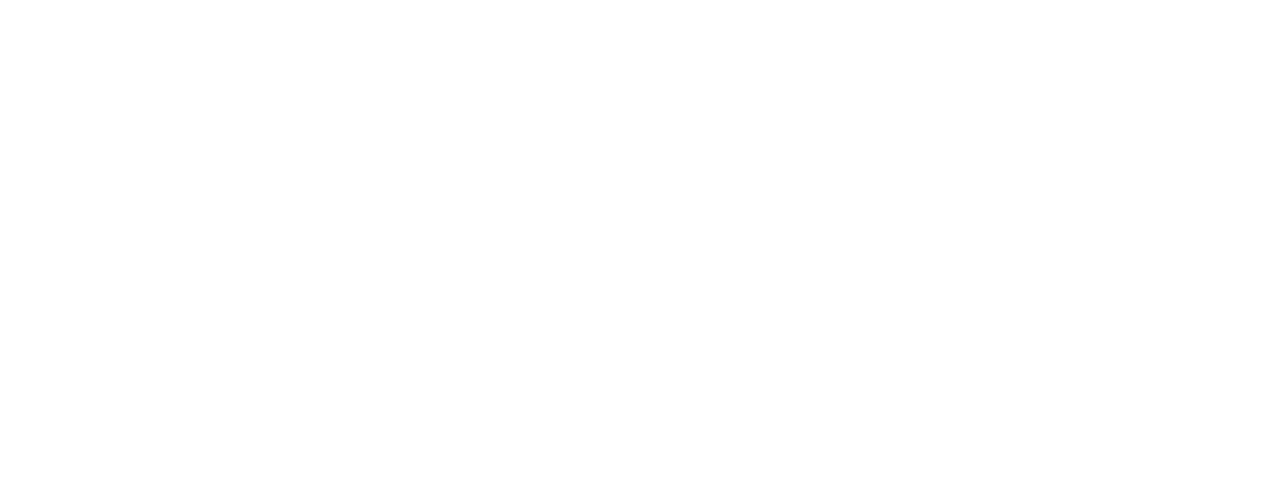
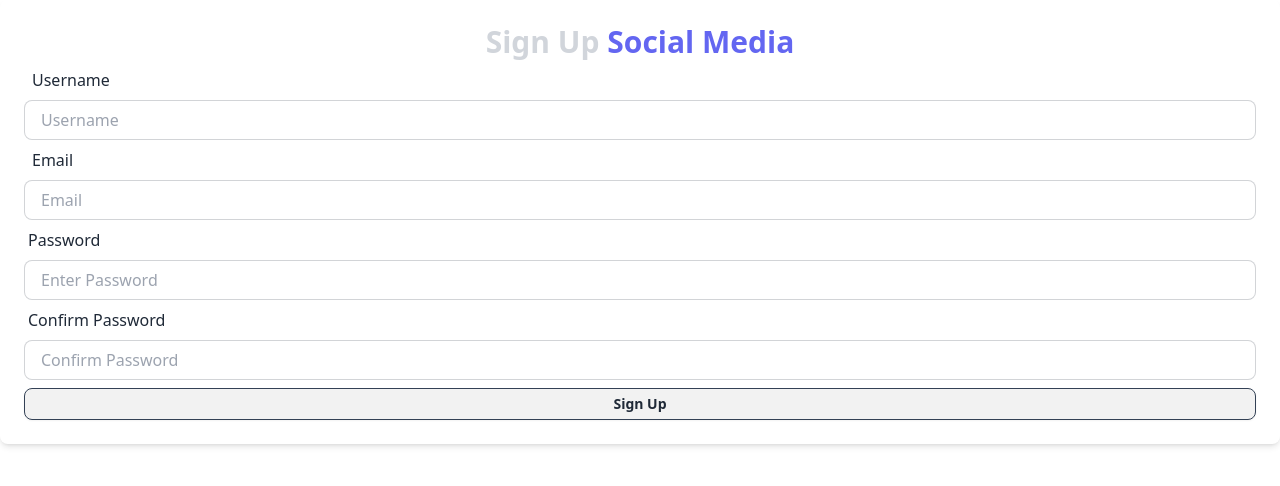
Before and after one commit to IlhamRangga/socialMedia-Project, a React (Vite) app in the folder client/: page / in a window 1280 px wide. Shown: the top 486 px of the page. Built offline with nearby package versions, Linux system fonts and the light colour scheme.

Commit message:
make the broiler plate from register page

```diff
--- a/client/package.json
+++ b/client/package.json
@@ -11,7 +11,8 @@
   },
   "dependencies": {
     "react": "^18.2.0",
-    "react-dom": "^18.2.0"
+    "react-dom": "^18.2.0",
+    "react-router-dom": "^6.22.2"
   },
   "devDependencies": {
     "@types/react": "^18.2.56",
--- a/client/src/App.jsx
+++ b/client/src/App.jsx
@@ -1,9 +1,16 @@
+import { BrowserRouter as Router, Routes, Route} from "react-router-dom"
+import Register from "./pages/Register"
+
 
 function App() {
 
   return (
     <>
-
+    <Router>
+      <Routes>
+        <Route path="/" element={<Register/>}/>
+      </Routes>
+    </Router>
     </>
   )
 }
--- /dev/null
+++ b/client/src/components/RegisterForm.jsx
@@ -0,0 +1,68 @@
+import React from 'react'
+
+const RegisterForm = () => {
+  return (
+    <div className='flex flex-col items-center justify-center min-w-96 mx-auto'>
+			<div className='w-full p-6 rounded-lg shadow-md bg-gray-400 bg-clip-padding backdrop-filter backdrop-blur-lg bg-opacity-0'>
+				<h1 className='text-3xl font-semibold text-center text-gray-300'>
+					Sign Up <span className='text-indigo-500'> Social Media</span>
+				</h1>
+
+				<form>
+					<div>
+						<label className='label p-2'>
+							<span className='text-base label-text'>Username</span>
+						</label>
+						<input
+							type='text'
+							placeholder='Username'
+							className='w-full input input-bordered  h-10'
+						/>
+					</div>
+
+					<div>
+						<label className='label p-2 '>
+							<span className='text-base label-text'>Email</span>
+						</label>
+						<input
+							type='email'
+							placeholder='Email'
+							className='w-full input input-bordered h-10'
+						/>
+					</div>
+
+					<div>
+						<label className='label'>
+							<span className='text-base label-text'>Password</span>
+						</label>
+						<input
+							type='password'
+							placeholder='Enter Password'
+							className='w-full input input-bordered h-10'
+						/>
+					</div>
+
+					<div>
+						<label className='label'>
+							<span className='text-base label-text'>Confirm Password</span>
+						</label>
+						<input
+							type='password'
+							placeholder='Confirm Password'
+							className='w-full input input-bordered h-10'
+						/>
+					</div>
+
+
+					<div>
+						<button className='btn btn-block btn-sm mt-2 border border-slate-700'>
+                        Sign Up
+						</button>
+					</div>
+				</form>
+			</div>
+		</div>
+  )
+}
+
+export default RegisterForm
--- a/client/src/pages/Register.jsx
+++ b/client/src/pages/Register.jsx
@@ -1,8 +1,11 @@
 import React from 'react'
+import RegisterForm from '../components/RegisterForm'
 
 const Register = () => {
   return (
-    <div>Register</div>
+    <>
+    <RegisterForm/>
+    </>
   )
 }
 
```
Also changed, not shown: 2 other files (tests, documents, lock files or other folders).
